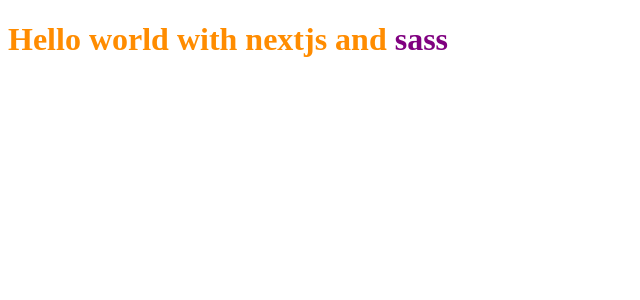
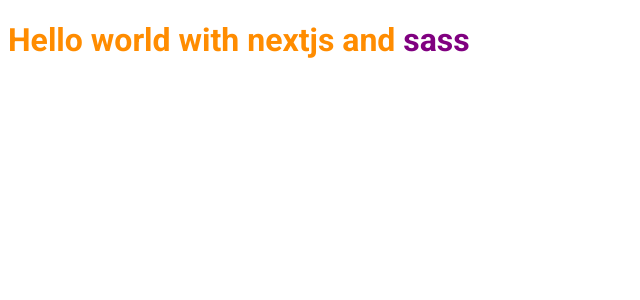
Before and after one commit to camaramanuela/ignews, a Next.js app: page / in a window 1280 px wide. Shown: the top 300 px of the page, without its empty margins (0-640 px from the left). Built offline with nearby package versions, Linux system fonts and the light colour scheme.

Commit message:
fonts config; dinamic title

```diff
--- /dev/null
+++ b/src/pages/_document.tsx
@@ -0,0 +1,18 @@
+import Document, { Html, Head, Main, NextScript } from 'next/document';
+
+export default class MyDocument extends Document{
+  render() {
+    return (
+      <Html lang="en">
+        <Head>
+          <link rel="preconnect" href="https://fonts.googleapis.com" />
+          <link href="https://fonts.googleapis.com/css2?family=Roboto:wght@400;700;900&display=swap" rel="stylesheet" />
+        </Head>
+        <body>
+          <Main />
+          <NextScript />
+        </body>
+      </Html>
+    )
+  }
+}
--- a/src/pages/index.tsx
+++ b/src/pages/index.tsx
@@ -1,8 +1,12 @@
+import Head from 'next/head';
 import styles from '../styles/home.module.scss';
 
 export default function Home() {
   return (
     <>
+      <Head>
+        <title> Home | Ignews </title>
+      </Head>
       <h1 className={styles.title}>Hello world with nextjs and <span>sass</span></h1>
     </>
   )
--- a/src/styles/home.module.scss
+++ b/src/styles/home.module.scss
@@ -1,5 +1,6 @@
 .title {
   color: darkorange;
+  font-family: Roboto;
 
   span {
     color: purple;
```
